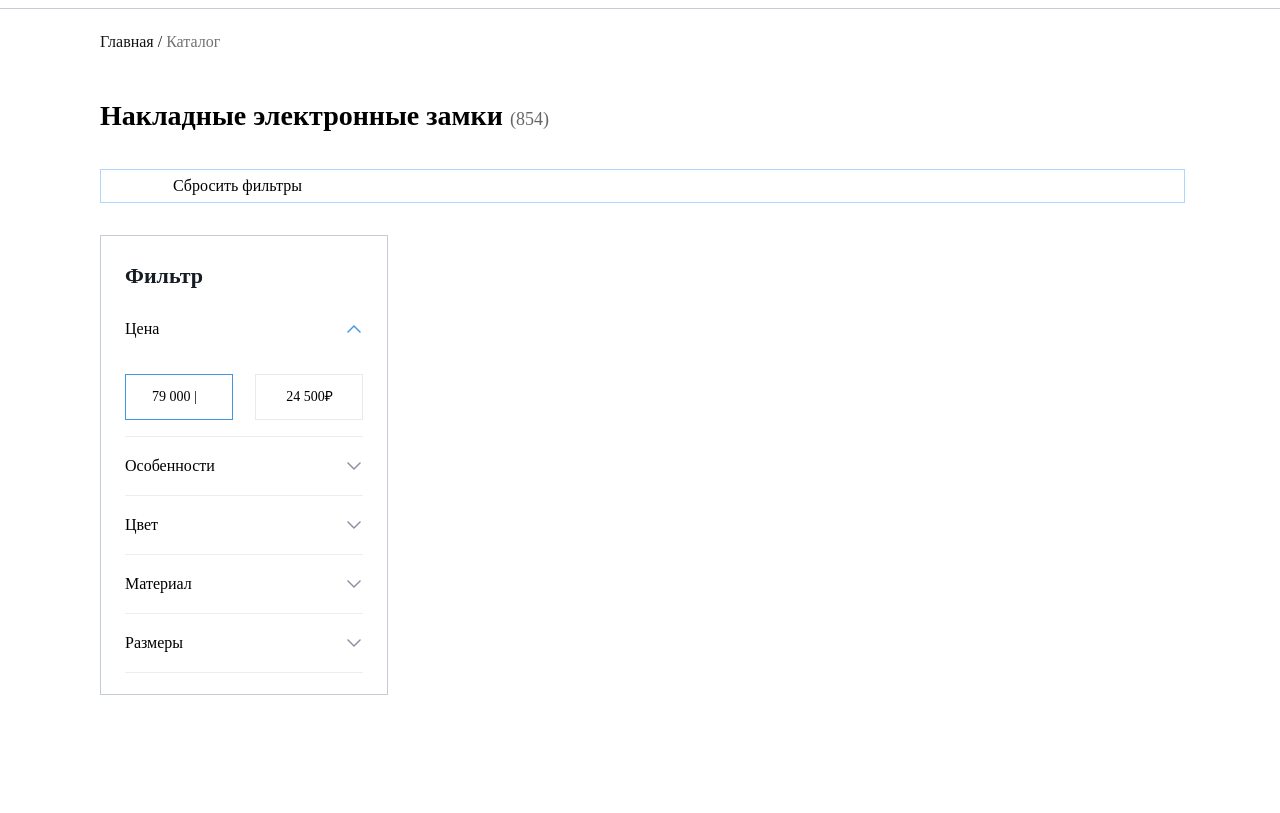
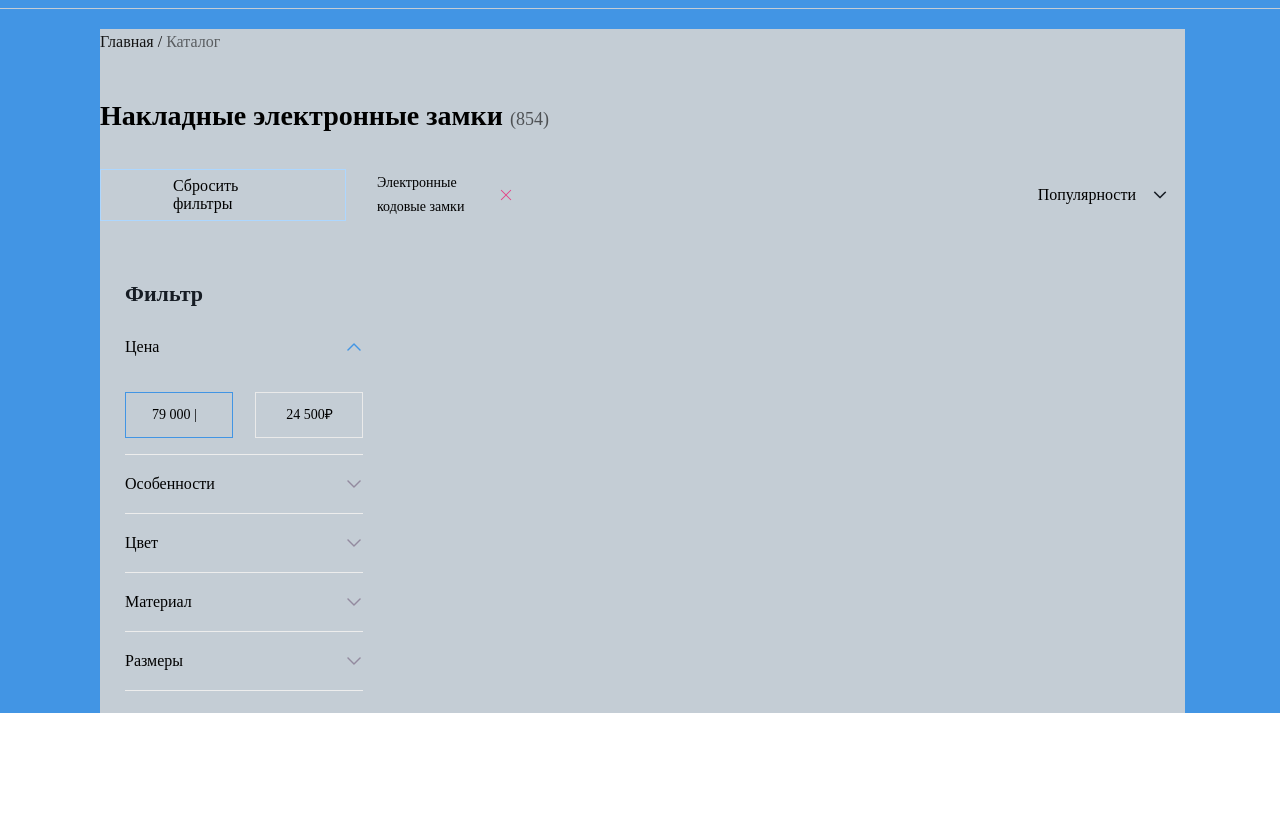
Before and after one commit to samadovoybek758/4-vazifa, a plain HTML site: page index.html in a window 1280 px wide. Shown: the part 174-987 px from the top of the page. Drawn offline with Linux system fonts and the light colour scheme.

Commit message:
beshinchi yangilanish

```diff
--- a/index.html
+++ b/index.html
@@ -43,14 +43,27 @@
             </nav>
             <div class="tagchiziq"></div>
         </header>
+
+        <!-- main qismi -->
         <main>
-             <span class="Главная">Главная / <span class="Каталог2"> Каталог</span></span>
-             <h3>Накладные электронные замки <span class="Каталог3">(854)</span></h3>
-             <div>
+
+            <span class="Главная">Главная / <span class="Каталог2"> Каталог</span></span>
+            <h3>Накладные электронные замки <span class="Каталог3">(854)</span></h3>
+            <div>
+                 <div class="кодовые">
+                     <div class="Сбросить">Сбросить фильтры</div>
+                     <div class="Электронные">
+                        <span>Электронные кодовые замки</span>
+                        <img src="images/Cross.png" alt="">
+                     </div>
+                      <div class="Популярности">
+                           <span>Популярности</span>
+                        <img src="images/Frame (5).png" alt="">
+                       </div>
+                 </div>
+        <!-- chap taraf -->
+        <div class="main">
                  <div class="chap tomon">
-                     <div>
-                         <div class="Сбросить">Сбросить фильтры</div>
-                     </div>
                      <div class="chapCard">
                          <h5>Фильтр</h5>
                          <div class="flex Цена">
@@ -78,8 +91,17 @@
                             <img src="images/Frame (4).png" alt="">
                          </div>
                      </div>
+                     </div>
                  </div>
-             </div>
+
+
+        <!-- ung taraf -->
+                 <div>
+                   <div>
+
+                   </div>
+                 </div>
+            </div>
         </main>
     </div>
 </body>
--- a/styles/style.css
+++ b/styles/style.css
@@ -6,6 +6,7 @@
 
 .continer{
     max-width: 1440px;
+    background-color: #4295E4;
 }
 /* header qismi */
 
@@ -78,8 +79,15 @@ nav a{
 }
 /*  main qismi */
 main{
+   background-color: #C4CDD5;
      max-width: 1245px;
     margin: 20px 95px 100px 100px ;
+
+}
+.main{
+    display: flex;
+    justify-content: space-between;
+    gap: 30px;
 }
 .Главная{
     display: inline-block;
@@ -105,12 +113,37 @@ main h3{
     line-height: 28px;
 }
 
-
+/* chap taraf */
+.кодовые{
+    display: flex;
+    align-items: center;
+}
+.Электронные{
+    display: flex;
+    align-items: center;
+    gap: 8px;
+    margin-left: 31px;
+    font-size: 14px;
+    line-height: 24px;
+    font-weight: 400;
+}
 .Сбросить{
     border: 1px solid #ADD7FF;
     padding: 7px 72px;
     margin-top: 32px;
     margin-bottom: 32px;
+    width: 288px;
+}
+.Популярности{
+    display: flex;
+    align-items: center;
+    gap: 16px ;
+    border: 1px solid #C4CDD5;
+    font-size: 16px;
+    line-height: 26px;
+    padding: 7px 16px;
+    font-weight: 400;
+    margin-left: 508px;
 }
 .chapCard{
     border: 1px solid #C4CDD5;
@@ -154,3 +187,5 @@ main h3{
     border: 1px solid #EAEAEA;
     padding: 10px 29px 10px 30px;
 }
+
+/* ung taraf */
```
Also changed, not shown: images/Cross.png (added), images/Frame (5).png (added).
